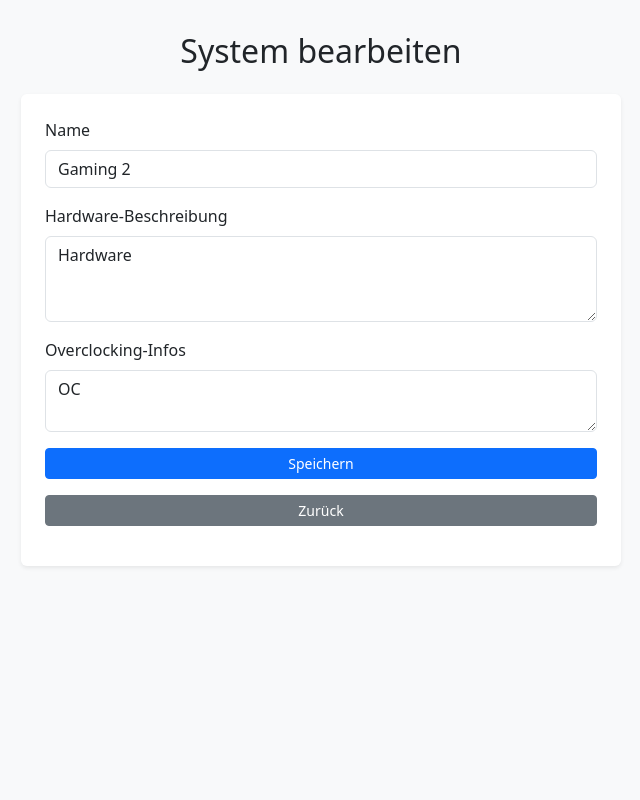
After one commit to Malte007/Benchmark-App-Docker, a Flask app: page /edit_system/2 in a window 1280 px wide. The commit adds this page. Shown: the whole page, without its empty margins (319-959 px from the left). Run offline with Flask 3, Linux system fonts and the light colour scheme; data comes from the database, SQL or seed files in the repository; both versions use the stored data as it was after the commit.

Commit message:
Added System edit function.

```diff
--- a/app.py
+++ b/app.py
@@ -27,6 +27,20 @@ class Benchmark(db.Model):
 
 with app.app_context():
     db.create_all()
+
+@app.route("/edit_system/<int:system_id>", methods=["GET", "POST"])
+def edit_system(system_id):
+    system = System.query.get_or_404(system_id)
+
+    if request.method == "POST":
+        system.name = request.form["name"]
+        system.hardware = request.form.get("hardware", "")
+        system.oc = request.form.get("oc", "")
+        db.session.commit()
+        return redirect(url_for("index"))
+
+    return render_template("edit_system.html", system=system)
+
 
 @app.route('/')
 def index():
--- a/templates/add_system.html
+++ b/templates/add_system.html
@@ -62,6 +62,7 @@
       </form>
     </div>
 
+
     <!-- Liste vorhandener Systeme -->
     <div class="mt-5">
       <h2>Bestehende Systeme</h2>
@@ -69,6 +70,7 @@
         {% for system in systems %}
           <li class="list-group-item d-flex justify-content-between align-items-center">
             {{ system.name }} – {{ system.hardware }} – {{ system.oc }}
+            <a href="{{ url_for('edit_system', system_id=system.id) }}" class="btn btn-sm btn-warning">Bearbeiten</a>
             <a href="{{ url_for('delete_system', system_id=system.id) }}" class="btn btn-sm btn-outline-danger">Löschen</a>
           </li>
         {% endfor %}
--- /dev/null
+++ b/templates/edit_system.html
@@ -0,0 +1,67 @@
+<html lang="de">
+<head>
+  <meta charset="utf-8">
+  <title>System bearbeiten</title>
+  <meta name="viewport" content="width=device-width, initial-scale=1">
+
+  <!-- Bootstrap CSS -->
+  <link href="https://cdn.jsdelivr.net/npm/bootstrap@5.3.3/dist/css/bootstrap.min.css" rel="stylesheet">
+  <!-- Animate.css -->
+  <link rel="stylesheet" href="https://cdnjs.cloudflare.com/ajax/libs/animate.css/4.1.1/animate.min.css"/>
+
+  <style>
+    body {
+      background-color: #f8f9fa;
+      padding: 2rem;
+    }
+    .form-container {
+      max-width: 600px;
+      margin: auto;
+    }
+  </style>
+</head>
+<body>
+  <div class="container animate__animated animate__fadeIn">
+  <h2 class="mb-4 text-center">System bearbeiten</h2>
+
+  <div class="form-container bg-white p-4 rounded shadow-sm mx-auto" style="max-width: 600px;">
+    <form method="POST" class="needs-validation" novalidate>
+      <div class="mb-3">
+        <label for="name" class="form-label">Name</label>
+        <input type="text" class="form-control" id="name" name="name" value="{{ system.name }}" required>
+        <div class="invalid-feedback">Bitte einen Namen angeben.</div>
+      </div>
+
+      <div class="mb-3">
+        <label for="description" class="form-label">Hardware-Beschreibung</label>
+        <textarea class="form-control" id="description" name="hardware" rows="3" required>{{ system.hardware }}</textarea>
+        <div class="invalid-feedback">Bitte eine Beschreibung angeben.</div>
+      </div>
+
+      <div class="mb-3">
+        <label for="oc_info" class="form-label">Overclocking-Infos</label>
+        <textarea class="form-control" id="oc_info" name="oc" rows="2">{{ system.oc }}</textarea>
+      </div>
+
+      <button type="submit" class="btn btn-primary btn-sm w-100 mb-3">Speichern</button>
+      <button type="button" class="btn btn-secondary btn-sm w-100" onclick="window.location.href='{{ url_for('add_system') }}'">Zurück</button>
+
+    </form>
+  </div>
+</div>
+
+<script>
+  (() => {
+    'use strict';
+    const forms = document.querySelectorAll('.needs-validation');
+    Array.from(forms).forEach(form => {
+      form.addEventListener('submit', event => {
+        if (!form.checkValidity()) {
+          event.preventDefault();
+          event.stopPropagation();
+        }
+        form.classList.add('was-validated');
+      }, false);
+    });
+  })();
+</script>
```
Also changed, not shown: instance/benchmark.db.
